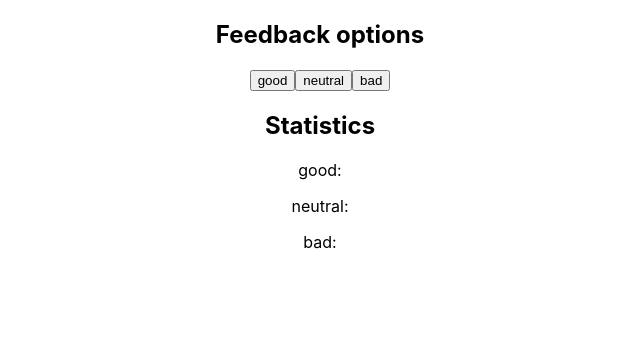
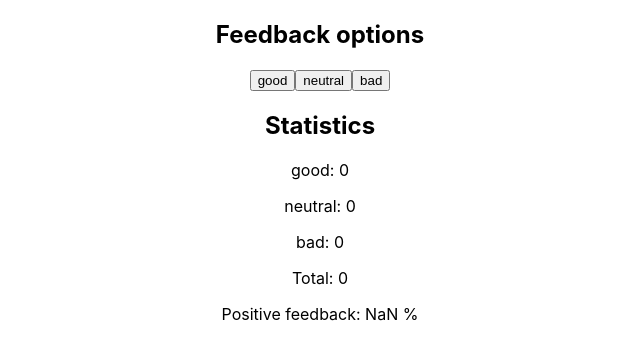
Before and after one commit to AnastasiaZhab/react-02-feedback, a React (Create React App) app: page / in a window 1280 px wide. Shown: the top 360 px of the page, without its empty margins (320-960 px from the left). Built offline with nearby package versions, Linux system fonts and the light colour scheme.

Commit message:
add counter to Statistics

```diff
--- a/src/App.js
+++ b/src/App.js
@@ -15,6 +15,14 @@ class App extends Component {
     return this.setState({ [name]: this.state[name] + 1})
   }
 
+  countTotalFeedback = () => {
+    return Object.values(this.state).reduce((acc, item) => (acc += item), 0);
+  }
+
+  positivePercentage = () => {
+    return ((100/this.countTotalFeedback())*this.state.good)
+  }
+
 
   render () {
     const options = Object.keys(this.state);
@@ -22,10 +30,12 @@ class App extends Component {
       <div className="App">
         <FeedbackOption options={options}
         onLeaveFeedback={this.onLeaveFeedback}/>
-        <Statistics options={options}
-        // good={this.state.good}
-        // neutral={this.state.neutral}
-        // bad={this.state.bad}
+        <Statistics
+        good={this.state.good}
+        neutral={this.state.neutral}
+        bad={this.state.bad}
+        total={this.countTotalFeedback()}
+        positiveFeedback={this.positivePercentage()}
         />
       </div>
     );
--- a/src/components/Statistics/Statistics.jsx
+++ b/src/components/Statistics/Statistics.jsx
@@ -1,13 +1,19 @@
-const Statistics = ({options}) => {
+const Statistics = ({good, neutral, bad, total, positiveFeedback}) => {
     return (
         <div>
             <h2>Statistics</h2>
 
-            {options.map(option => {
+            <p>good: {good}</p>
+            <p>neutral: {neutral}</p>
+            <p>bad: {bad}</p>
+            <p>Total: {total}</p>
+            <p>Positive feedback: {Math.round(positiveFeedback)} %</p>
+
+            {/* {options.map(option => {
                 return (
                     <p key={option}>{option}: {option.value} </p>
                 )
-            })}
+            })} */}
 
         </div>
     )
```
